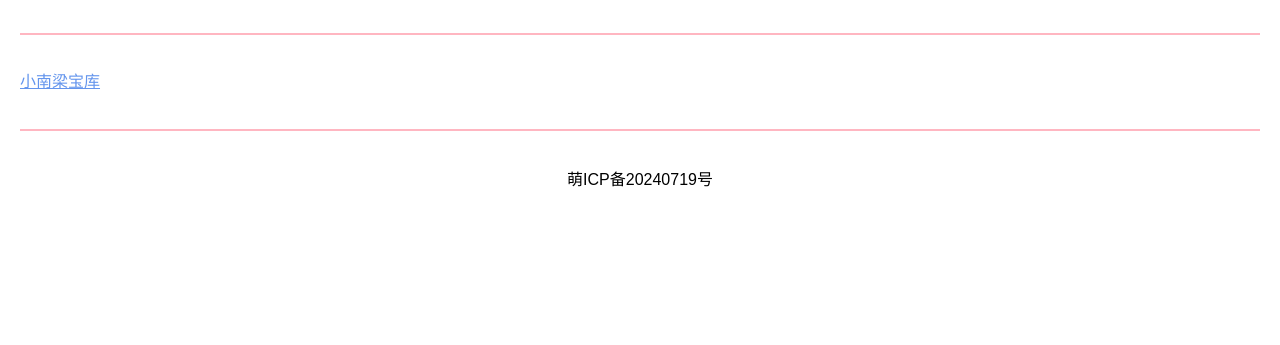
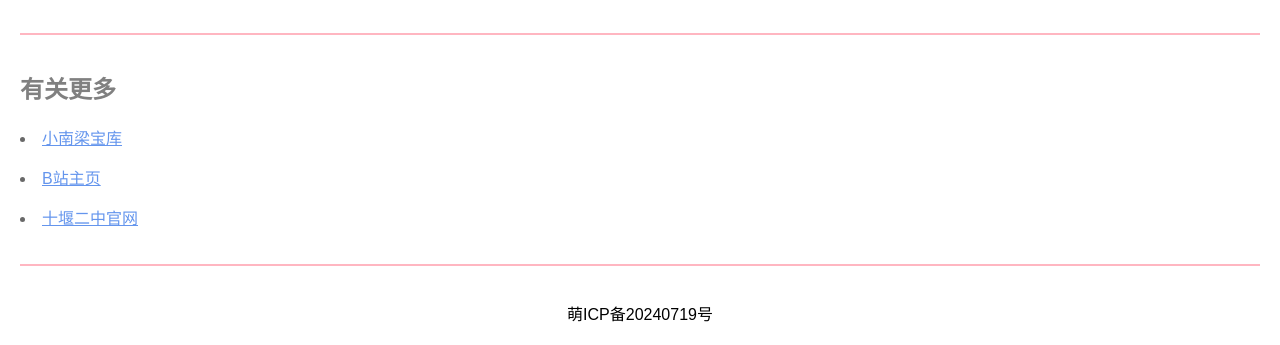
Before and after one commit to damaobanma2/damaobanma2.github.io, a plain HTML site: page index.html in a window 1280 px wide. Shown: the part 2275-2620 px from the top of the page. Before the commit the page ends 2485 px from the top, so only its background shows below. Drawn offline with Linux system fonts and the light colour scheme.

Commit message:
Update index.html

```diff
--- a/index.html
+++ b/index.html
@@ -11,6 +11,9 @@
     }
     h1 {
       color: cornflowerblue
+    }
+    h2 {
+      color: gray
     }
     p {
       line-height: 1.5;
@@ -49,7 +52,10 @@
   -->
 
   <hr color="#FFB6C1">
-  <p><a href="/xnn_list" id="xnn_list" style="color: cornflowerblue">小南梁宝库</a></p>
+  <h2>有关更多</h2>
+  <p><a href="/xnn_list" id="xnn_list" style="color: cornflowerblue"><li>小南梁宝库</li></a></p>
+  <p><a href="https://m.bilibili.com/space/512954608" style="color: cornflowerblue"><li>B站主页</li></a></p>
+  <p><a href="http://www.syez.org.cn/" style="color: cornflowerblue"><li>十堰二中官网</li></a></p>
   <hr color="#FFB6C1">
   <center>
     <a href="https://icp.gov.moe/?keyword=20240719" target="_blank" id="icp" style="color: black; text-decoration: none;">萌ICP备20240719号</a>
```
